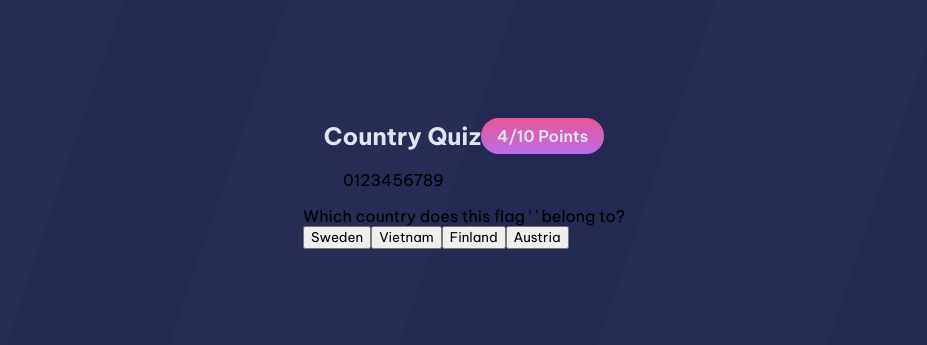
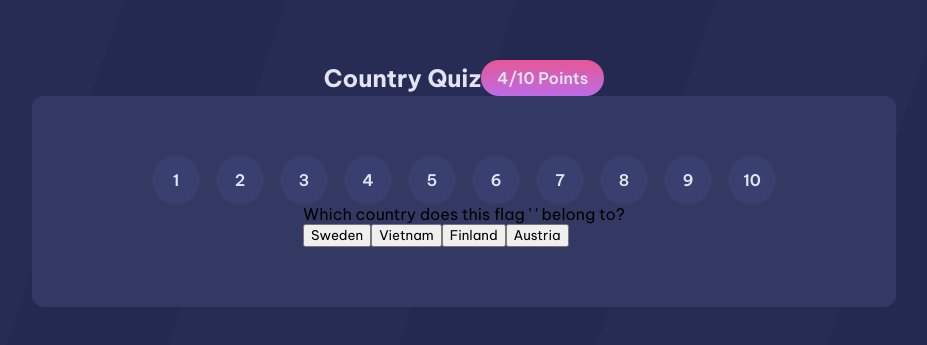
Before and after one commit to KrzyMru/country-quiz, a React (Vite) app: page / in a window 1280 px wide. Shown: the part 217-562 px from the top of the page, without its empty margins (176-1103 px from the left). Built offline with nearby package versions, Linux system fonts and the light colour scheme.

Commit message:
Quiz styling

```diff
--- /dev/null
+++ b/src/app/components/quiz/quiz.css
@@ -0,0 +1,33 @@
+.quiz__container {
+    display: flex;
+    flex-direction: column;
+    align-items: center;
+    background-color: var(--dark-medium);
+    border-radius: 12px;
+    padding: 60px 120px 60px 120px;
+}
+
+.quiz__questions {
+    list-style: none;
+    margin: 0;
+    padding: 0;
+    display: flex;
+    justify-content: center;
+    gap: 16px;
+}
+
+.quiz__question {
+    display: flex;
+    justify-content: center;
+    align-items: center;
+    width: 48px;
+    height: 48px;
+    border-radius: 100%;
+    background-color: var(--dark-light);
+    color: var(--white);
+    font-size: var(--text-sm);
+    font-weight: 600;
+}
+.quiz__question--active {
+    background: var(--gradient);
+}
--- a/src/app/components/quiz/quiz.tsx
+++ b/src/app/components/quiz/quiz.tsx
@@ -1,12 +1,15 @@
+import "./quiz.css";
 import Question from "../question/question";
 
 const Quiz = () => {
     return (
-        <div>
-            <ul>
+        <div className="quiz__container">
+            <ul className="quiz__questions">
             {
                 Array.from({ length: 10 }, (_, i) => (
-                    <span>{i}</span>
+                    <li key={i}>
+                        <span className="quiz__question">{i+1}</span>
+                    </li>
                 ))
             }
             </ul>
```
